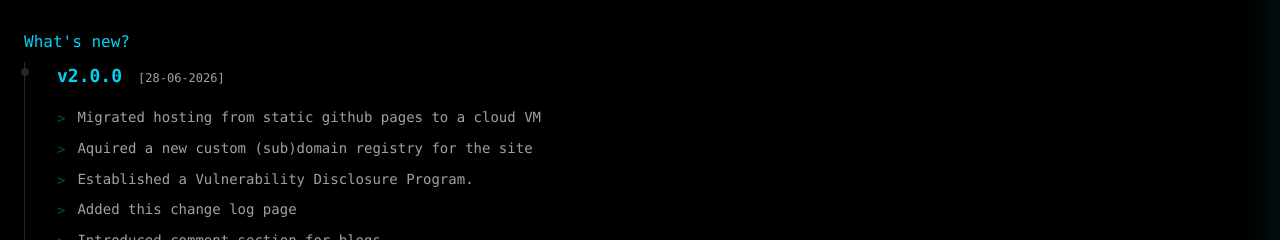
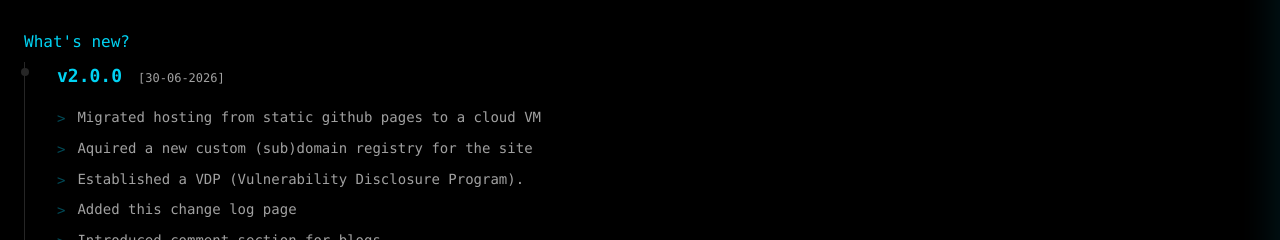
Before and after one commit to skm183/skm183.github.io, a React (Vite) app: page /changelog in a window 1280 px wide. Shown: the part 212-452 px from the top of the page. Built offline with nearby package versions, Linux system fonts and the light colour scheme; no server answers.

Commit message:
update dates

```diff
--- a/src/components/BlogList.jsx
+++ b/src/components/BlogList.jsx
@@ -7,7 +7,7 @@ import { getDocs, collection } from 'firebase/firestore';
 const BlogList = () => {
   const logs = [
     {
-      date: "28-06-2026",
+      date: "30-06-2026",
       title: "the_ghost_print_2.md",
       excerpt: "From a hacky fix to a mainline Linux driver.",
       category: "KERNEL",
--- a/src/content/ghost_print_part2.md
+++ b/src/content/ghost_print_part2.md
@@ -1,6 +1,6 @@
 ---
 title: "The Ghost Print 2"
-date: "28-06-2026"
+date: "30-06-2026"
 excerpt: "From a hacky fix to a mainline Linux driver."
 category: "KERNEL"
 readTime: "4 min"
--- a/src/pages/ChangeLog.jsx
+++ b/src/pages/ChangeLog.jsx
@@ -4,11 +4,11 @@ const ChangeLog = () => {
     const logs = [
     {
       version: "v2.0.0",
-      date: "28-06-2026",
+      date: "30-06-2026",
       changes: [
         "Migrated hosting from static github pages to a cloud VM",
         "Aquired a new custom (sub)domain registry for the site",
-        "Established a Vulnerability Disclosure Program.",
+        "Established a VDP (Vulnerability Disclosure Program).",
         "Added this change log page",
         "Introduced comment section for blogs",
         "New 404 page",
--- a/src/pages/VDP.jsx
+++ b/src/pages/VDP.jsx
@@ -27,7 +27,7 @@ const VDP = () => {
                 </div>
 
                 <p className="text-neutral-300 mb-16 max-w-3xl">
-                    As a security enthusiast, I believe working with skilled researchers is crucial in identifying potential vulnerabilities. If you believe you've found a security issue, please report via email to <span className='text-neutral-500'>[</span><a href="mailto:siddheshkm25@iitk.ac.in?subject=Vulnerability Disclosure Report" className="text-cyan-400 hover:text-cyan-300 underline decoration-cyan-500/30 hover:decoration-cyan-400 underline-offset-4 transition-colors font-semibold">siddheshkm25@iitk.ac.in</a><span className='text-neutral-500'>]</span>. Responsible disclosure is higly valued but any kind of destructive testing is prohibited.
+                    As a security enthusiast, I believe working with skilled researchers is crucial in identifying potential vulnerabilities. A VDP would help both offensive and defensive sides of cybersecurity to grow together. If you believe you've found a security issue, please report via email to <span className='text-neutral-500'>[</span><a href="mailto:siddheshkm25@iitk.ac.in?subject=Vulnerability Disclosure Report" className="text-cyan-400 hover:text-cyan-300 underline decoration-cyan-500/30 hover:decoration-cyan-400 underline-offset-4 transition-colors font-semibold">siddheshkm25@iitk.ac.in</a><span className='text-neutral-500'>]</span>. Responsible disclosure is higly valued but any kind of destructive testing is prohibited.
                 </p>
 
                 <div className="mb-16">
```
